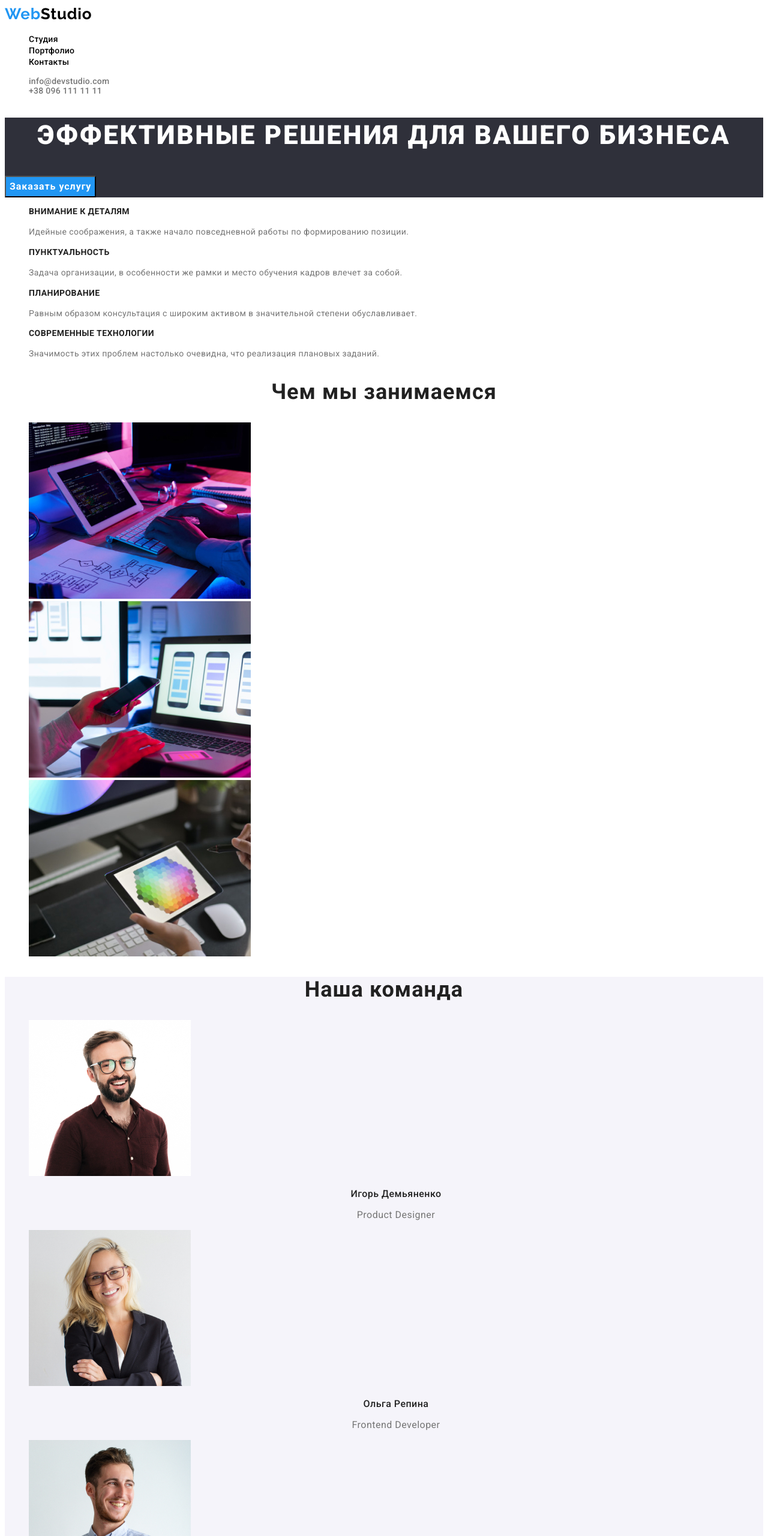
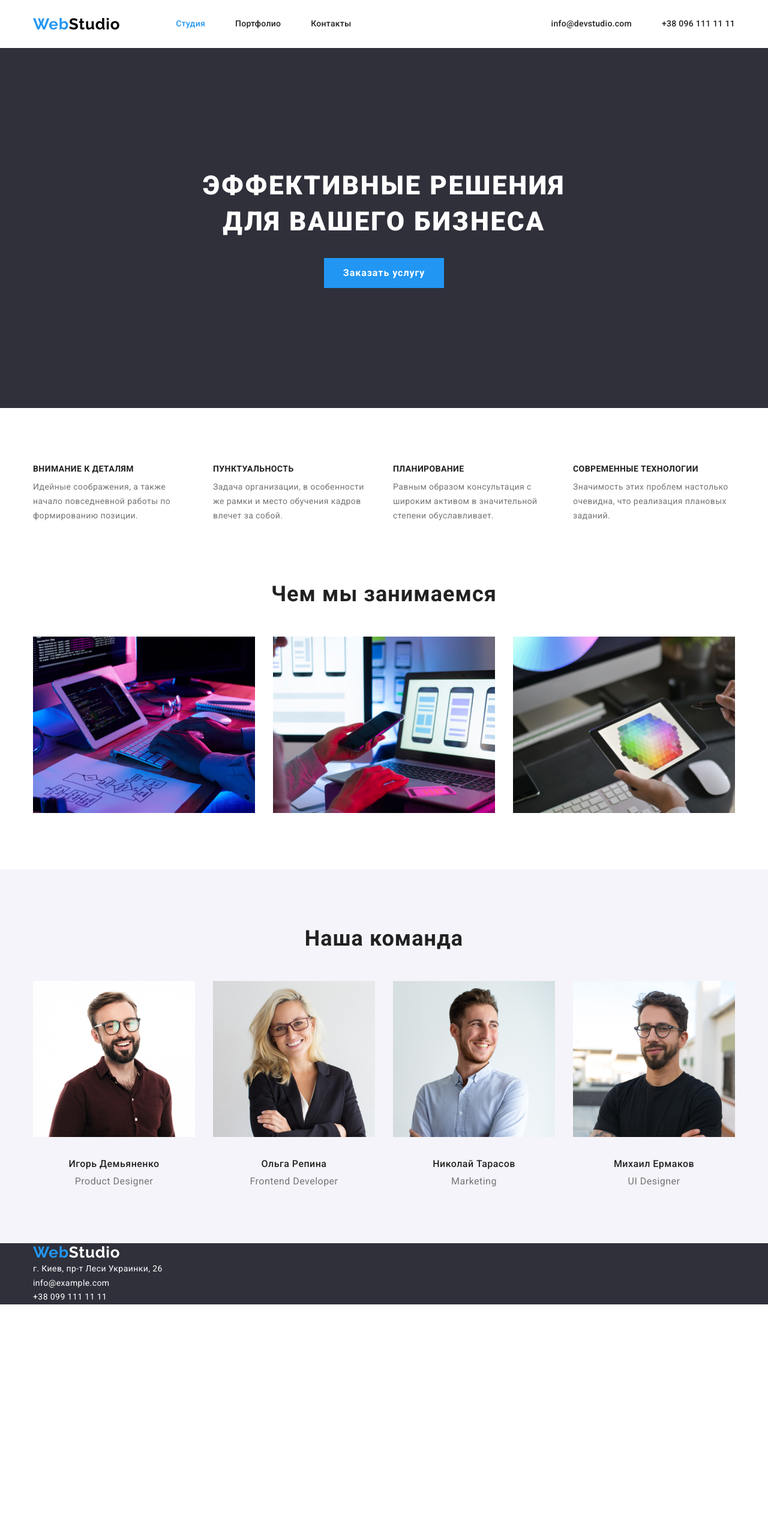
Before and after one commit to EvLe0/goit-markup-hw-3, a plain HTML site: page index.html in a window 1280 px wide. Shown: the top 2560 px of the page at 60% size. After the commit the page ends 2174 px from the top, so only its background shows below. Drawn offline with nearby package versions, Linux system fonts and the light colour scheme.

Commit message:
final version

```diff
--- a/css/styles.css
+++ b/css/styles.css
@@ -14,7 +14,11 @@
 body {
   font-family: var(--main-font);
 }
-
+.header {
+  background: #ffffff;
+  height: 80px;
+  align-items: center;
+}
 .web {
   color: var(--color-font-hover);
 }
@@ -25,21 +29,44 @@ body {
   font-size: 26px;
   line-height: 1.19;
   text-decoration: none;
-
-  /* identical to box height */
   letter-spacing: 0.03em;
 }
-
 .list {
   list-style: none;
+  margin-top: 0;
+  margin-bottom: 0;
+  margin-left: 0;
+  margin-right: 0;
+  padding-left: 0;
 }
-
+.nav {
+  display: flex;
+  margin-left: 93px;
+}
+.nav .item:not(:last-child) {
+  margin-right: 50px;
+}
+.nav .link {
+  /* padding-top: 32px;
+  padding-bottom: 32px; */
+  display: block;
+}
+.main-nav {
+  height: 80px;
+  display: flex;
+  align-items: center;
+}
 .contacts {
   font-weight: 500;
   font-size: 14px;
   line-height: 1.14;
   letter-spacing: 0.02em;
   color: var(--color-font-second);
+  display: flex;
+  margin-left: auto;
+}
+.contacts .item:not(:last-child) {
+  margin-right: 50px;
 }
 .link:hover,
 .link:focus,
@@ -52,66 +79,90 @@ body {
   line-height: 1.14;
   letter-spacing: 0.02em;
   text-decoration: none;
-  /* color: var(--color-font-main); */
-  color: currentColor;
+  color: var(--color-font-main);
+}
+.current {
+  color: var(--color-font-hover);
 }
 .hero {
   background-color: var(--color-background-hero);
+  text-align: center;
+  margin-bottom: 94px;
+  height: 600px;
+}
+.hero-box {
+  padding-top: 200px;
 }
 .hero-title {
   font-weight: 900;
   font-size: 44px;
   line-height: 1.36;
-
-  /* or 136% */
-
-  text-align: center;
+  margin-top: 0;
+  margin-bottom: 0;
   letter-spacing: 0.06em;
   text-transform: uppercase;
-
   color: #ffffff;
 }
 .hero-btn {
   font-family: var(--main-font);
-
   font-weight: 700;
   font-size: 16px;
   line-height: 1.88;
   background-color: var(--color-font-hover);
   text-decoration: none;
-
-  /* identical to box height, or 188% */
-
-  display: flex;
+  display: inline-block;
   align-items: center;
-  text-align: center;
   letter-spacing: 0.06em;
-
   color: var(--color-background-main);
+  border: transparent;
+  margin-top: 30px;
+  width: 200px;
+  height: 50px;
 }
 .hero-btn:hover,
 .hero-btn:focus {
   background-color: var(--color-btn-hover);
 }
-
+.features {
+  display: flex;
+  margin-bottom: 94px;
+}
+.features .features-box:not(:last-child) {
+  margin-right: 30px;
+}
+.features-box {
+  width: 270px;
+  height: 101px;
+}
 .features-title {
   font-weight: 700;
   font-size: 14px;
   line-height: 1.14;
   letter-spacing: 0.03em;
   text-transform: uppercase;
-
   color: var(--color-font-main);
+  margin-bottom: 10px;
+  margin-top: 0px;
 }
 .features-txt {
   font-weight: 400;
   font-size: 14px;
   line-height: 1.71;
-  /* or 171% */
-
   letter-spacing: 0.03em;
-
   color: var(--color-font-second);
+  margin-top: 0px;
+  margin-bottom: 0px;
+}
+.works-container {
+  width: 1200px;
+  margin-left: auto;
+  margin-right: auto;
+  margin-bottom: 94px;
+  padding-left: 15px;
+  padding-right: 15px;
+}
+.works-list {
+  display: flex;
 }
 .works-title {
   font-weight: 700;
@@ -119,11 +170,28 @@ body {
   line-height: 1.17;
   text-align: center;
   letter-spacing: 0.03em;
-
   color: var(--color-font-main);
+  margin-top: 0px;
+  margin-bottom: 50px;
+}
+.works-item {
+  width: 370px;
+  height: 294px;
+  margin-top: 0px;
+  /* margin-right: 30px; */
+  margin-bottom: 0px;
+  margin-left: 0px;
+  /* display: inline; */
+}
+.works-list .works-item:not(:last-child) {
+  margin-right: 30px;
 }
 .team {
   background: var(--color-background-accent);
+  padding-bottom: 94px;
+}
+.team-list {
+  display: flex;
 }
 .team-title {
   font-weight: 700;
@@ -131,34 +199,41 @@ body {
   line-height: 1.17;
   text-align: center;
   letter-spacing: 0.03em;
-
   color: var(--color-font-main);
+  margin: 0px 0px 50px;
+  padding: 94px 0px 0px 0px;
 }
 .team-item {
   font-weight: 500;
   font-size: 16px;
   line-height: 1.19;
-  /* identical to box height */
-
   text-align: center;
   letter-spacing: 0.03em;
-
   color: var(--color-font-main);
+  margin-top: 30px;
+  margin-left: auto;
+  margin-right: auto;
+  margin-bottom: 0;
 }
 .team-txt {
   font-weight: 400;
   font-size: 16px;
   line-height: 1.19;
-  /* identical to box height */
-
   text-align: center;
   letter-spacing: 0.03em;
-
   color: var(--color-font-second);
+  margin-top: 10px;
+  margin-bottom: auto;
+  margin-left: auto;
+  margin-right: auto;
 }
-
-/* Portfolio page */
-
+.team-list .team-box:not(:last-child) {
+  margin-right: 30px;
+}
+/* .team-box {
+  border-bottom: 1px solid #000;
+  border-top: 1px solid var(--color-font-second);
+} */
 .filter-btn {
   font-family: inherit;
   font-weight: 500;
@@ -171,7 +246,7 @@ body {
   align-items: center;
   text-align: center;
   letter-spacing: 0.03em;
-  color: currentColor;
+  color: var(--color-font-main);
   border-radius: 4px;
   border: none;
 }
@@ -181,40 +256,59 @@ body {
   color: var(--color-background-main);
 }
 .filter {
+  display: flex;
+  padding-top: 94px;
+  margin-bottom: 50px;
   font-weight: 500;
   font-size: 16px;
   line-height: 1.63;
-  /* identical to box height, or 162% */
-
-  text-align: ;
+  justify-content: center;
   letter-spacing: 0.03em;
 
   color: var(--color-font-main);
 }
+.filter .item:not(:last-child) {
+  margin-right: 8px;
+}
+.portfolio {
+  margin-bottom: 84px;
+  text-align: center;
+  display: flex;
+  flex-wrap: wrap;
+}
 .portfolio-name {
+  margin-top: 20px;
+  margin-bottom: 4px;
   font-weight: 700;
   font-size: 18px;
   line-height: 2;
-  /* identical to box height, or 200% */
-
   letter-spacing: 0.06em;
-
   color: var(--color-font-main);
 }
 .portfolio-txt {
+  margin-top: 0;
+  margin-bottom: 0;
   font-size: 16px;
   line-height: 1.88;
-  /* identical to box height, or 188% */
-
   letter-spacing: 0.03em;
-
   color: var(--color-font-second);
+}
+.portfolio-element {
+  width: 370px;
+  height: 404px;
+  margin-right: 30px;
+  margin-bottom: 30px;
+  border-bottom: 1px solid #eeeeee;
+  border-left: 1px solid #eeeeee;
+  border-right: 1px solid #eeeeee;
+}
+.portfolio-element:nth-child(3n) {
+  margin-right: 0;
 }
 .footer-item {
   font-weight: 400;
   font-size: 14px;
   line-height: 1.71;
-  /* or 171% */
   text-decoration: none;
   letter-spacing: 0.03em;
 
@@ -238,3 +332,20 @@ body {
 .address {
   font-style: normal;
 }
+/* Boxing HW3 */
+html {
+  box-sizing: border-box;
+}
+*,
+*::before,
+*::after {
+  box-sizing: inherit;
+}
+.container {
+  width: 1200px;
+  margin-left: auto;
+  margin-right: auto;
+  margin-bottom: 0px;
+  padding-left: 15px;
+  padding-right: 15px;
+}
--- a/index.html
+++ b/index.html
@@ -12,106 +12,145 @@
       href="https://fonts.googleapis.com/css2?family=Raleway:wght@700&family=Roboto:wght@400;500;700;900&display=swap"
       rel="stylesheet"
     />
+    <!--Normalize-->
+    <link
+      rel="stylesheet"
+      href="https://cdnjs.cloudflare.com/ajax/libs/modern-normalize/1.1.0/modern-normalize.min.css"
+    />
     <!-- Styles -->
     <link rel="stylesheet" href="./css/styles.css" />
   </head>
   <body>
     <!--Шапка-->
-    <header>
+    <header class="header">
+      <div class="main-nav container">
         <a class="logo" href="./index.html"> <span class="web">Web</span>Studio</a>
         <nav>
           <ul class="nav list">
-          <li><a href="./index.html" class="link">Студия</a></li>
-          <li><a href="./portfolio.html" class="link">Портфолио</a></li>
-          <li><a href="" class="link">Контакты</a></li>
+            <li class="item"><a href="./index.html" class="link current">Студия</a></li>
+            <li class="item"><a href="./portfolio.html" class="link">Портфолио</a></li>
+            <li class="item"><a href="" class="link">Контакты</a></li>
           </ul>
         </nav>
+
         <ul class="contacts list">
-        <li><a href="mailto:info@devstudio.com" class="link">info@devstudio.com</a></li>
-        <li><a href="tel:+380961111111" class="link">+38 096 111 11 11</a></li>
+          <li class="item"><a href="mailto:info@devstudio.com" class="link">info@devstudio.com</a></li>
+          <li class="item"><a href="tel:+380961111111" class="link">+38 096 111 11 11</a></li>
         </ul>
+      </div>
     </header>
     <main>
       <!--Герой-->
       <section class="hero">
-        <h1 class="hero-title">эффективные решения для вашего бизнеса</h1>
+        <div class="hero-box">
+        <h1 class="hero-title">эффективные решения<br> для вашего бизнеса</h1>
+        </div>
         <button class="hero-btn" type="button">Заказать услугу</button>
       </section>
       <!--Блок Преимуществ-->
       <section class="">
         <h2 hidden>Наши преимущества</h2>
+        <div class="container">
         <ul class="features list">
+          <div class="features-box">
           <li>
             <h3 class="features-title">Внимание к деталям</h3>
             <p class="features-txt">
               Идейные соображения, а также начало повседневной работы по формированию позиции.
             </p>
           </li>
+          </div>
+          <div class="features-box">
           <li>
             <h3 class="features-title">Пунктуальность</h3>
             <p class="features-txt">
               Задача организации, в особенности же рамки и место обучения кадров влечет за собой.
             </p>
           </li>
+          </div>
+          <div class="features-box">
           <li>
             <h3 class="features-title">Планирование</h3>
             <p class="features-txt">
               Равным образом консультация с широким активом в значительной степени обуславливает.
             </p>
           </li>
+          </div>
+          <div class="features-box">
           <li>
             <h3 class="features-title">Современные технологии</h3>
             <p class="features-txt">
               Значимость этих проблем настолько очевидна, что реализация плановых заданий.
             </p>
           </li>
+          </div>
+          </div>
         </ul>
       </section>
       <!--Блок Чем мы занимаемся-->
       <section class="">
+        <div class="works-container">
         <h2 class="works-title">Чем мы занимаемся</h2>
-        <ul class="list">
+        <ul class="works-list list">
+          <div class="works-item">
           <li>
             <img width="370" height="294" src="./images/features/desktop.jpg" alt="Десктоп" />
           </li>
+          </div>
+          <div class="works-item">
           <li>
             <img width="370" height="294" src="./images/features/smart.jpg" alt="Смартфон" />
           </li>
+          </div>
+          <div class="works-item">
           <li>
             <img width="370" height="294" src="./images/features/pad.jpg" alt="Планшет" />
           </li>
+          </div>
         </ul>
+        </div>
+        </div>
       </section>
       <!--Блок Наша команда-->
       <section class="team">
+        <div class="container">
         <h2 class="team-title">Наша команда</h2>
-        <ul class="list">
+        <ul class="team-list list">
+          <div class="team-box">
           <li>
             <img width="270" height="260" src="./images/igor-demianenko-tc1.jpg" alt="" />
             <h3 class="team-item">Игорь Демьяненко</h3>
             <p class="team-txt">Product Designer</p>
           </li>
+          </div>
+          <div class="team-box">
           <li>
             <img width="270" height="260" src="./images/olga-repina-tc2.jpg" alt="" />
             <h3 class="team-item">Ольга Репина</h3>
             <p class="team-txt">Frontend Developer</p>
           </li>
+        </div>
+          <div class="team-box">
           <li>
             <img width="270" height="260" src="./images/nikolay-tarasov-tc3.jpg" alt="" />
             <h3 class="team-item">Николай Тарасов</h3>
             <p class="team-txt">Marketing</p>
           </li>
+        </div>
+          <div class="team-box">
           <li>
             <img width="270" height="260" src="./images/michail-ermakov-tc4.jpg" alt="" />
             <h3 class="team-item">Михаил Ермаков</h3>
             <p class="team-txt">UI Designer</p>
           </li>
+        </div>
         </ul>
+        </div>
       </section>
     </main>
     <!--Футер-->
-    <footer>
-      <div class="footer">
+    <footer class="footer">
+      <div class="container">
         <a class="footer-logo" href="./index.html"> <span class="web">Web</span>Studio</a>
         <address class="address">
           <ul class="list">
```
Also changed, not shown: portfolio.html (+46 -35 lines). Lines whose indentation alone changed are shown as unchanged.
